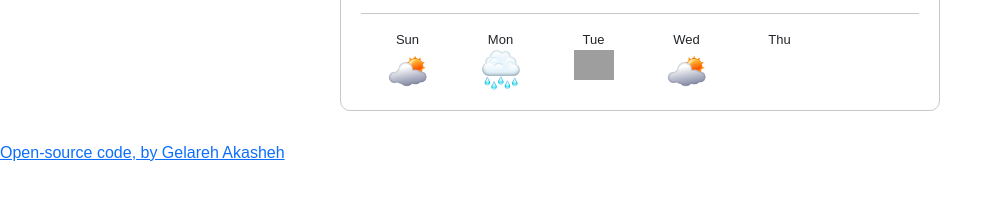
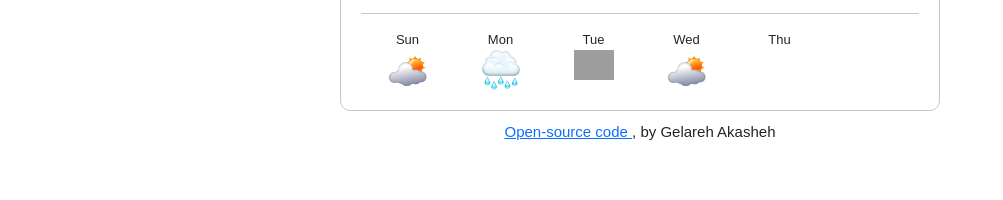
Before and after one commit to Gelarehak/Weather-homework5, a plain HTML site: page homework5.html in a window 1280 px wide. Shown: the part 416-616 px from the top of the page, without its empty margins (0-1003 px from the left). Drawn offline with nearby package versions, Linux system fonts and the light colour scheme; grey boxes are pictures that could not be loaded.

Commit message:
created by

```diff
--- a/design.css
+++ b/design.css
@@ -6,7 +6,7 @@ body {
   padding: 20px;
   border-radius: 10px;
   max-width: 600px;
-  margin: 30px auto;
+  margin: 30px auto 0px;
 }
 h1 {
   font-size: 40px;
@@ -62,3 +62,10 @@ p {
 .wind {
   font-size: 12px;
 }
+.creatby {
+  text-align: center;
+  font-size: 15px;
+  display: block;
+  margin: 10px auto;
+  padding: 0px;
+}
--- a/homework5.html
+++ b/homework5.html
@@ -100,7 +100,12 @@
         </div>
       </div>
     </div>
-    <a href=""> Open-source code, by Gelareh Akasheh </a>
+    <span class="creatby">
+      <a href="https://github.com/Gelarehak/Weather-homework5">
+        Open-source code
+      </a>
+      , by Gelareh Akasheh
+    </span>
     <script src="java.js"></script>
   </body>
 </html>
```
